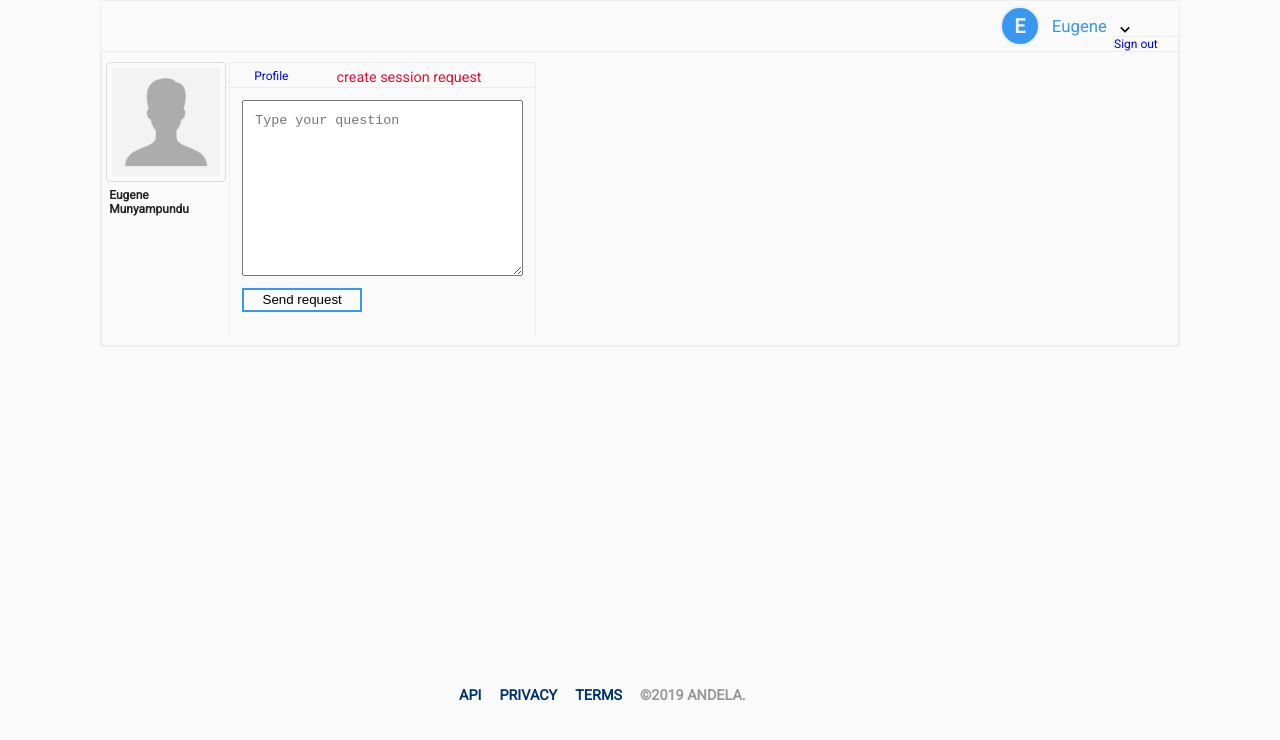
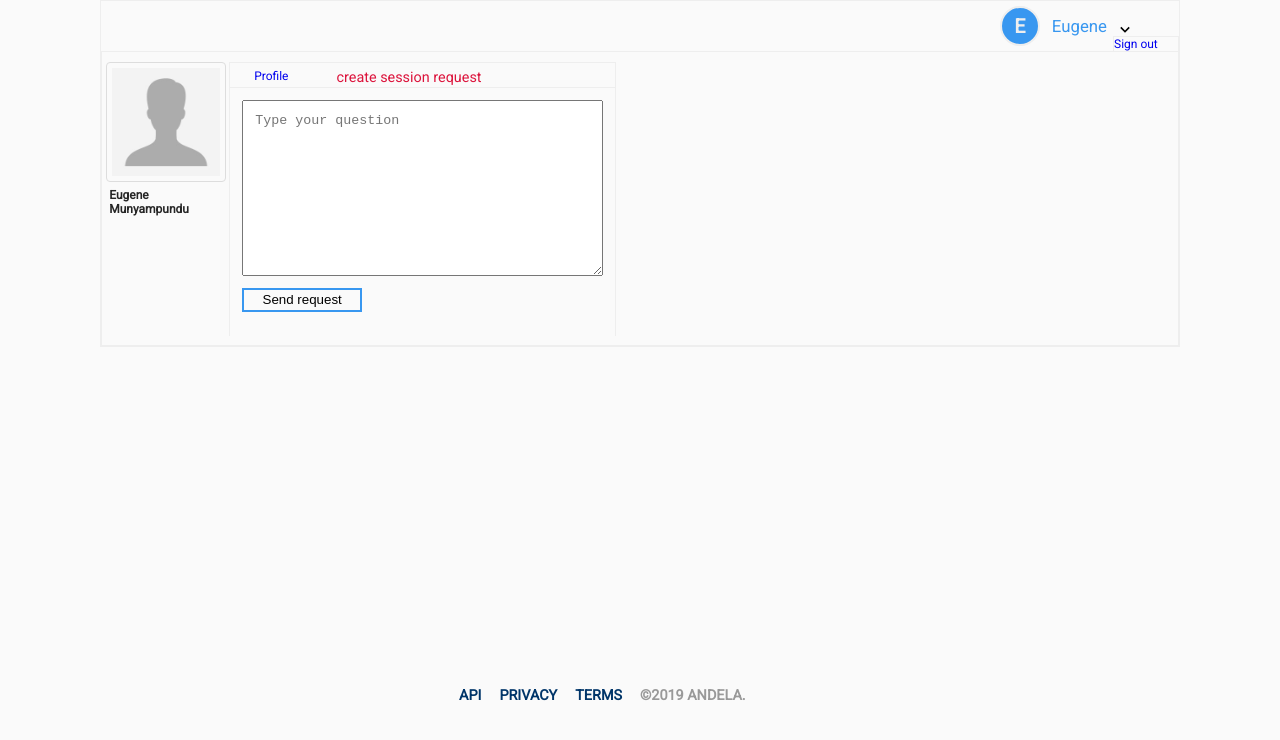
Before and after one commit to habaumugisha1/FreeMentors, a plain HTML site: page UI/pages/specificMentor.html in a window 1280 px wide. Both pictures are taken after a click on the link "create session request". Drawn offline with Linux system fonts and the light colour scheme.

Commit message:
feature(mentorship):user create mentorship session with mentor[Finishes #167617956]

```diff
--- a/UI/pages/specificMentor.html
+++ b/UI/pages/specificMentor.html
@@ -102,7 +102,7 @@
                     <div class="pannel" data-index="1">
                           <div class="request">
                         <form>
-                            <textarea name="" id="" cols="30" rows="10" placeholder="Type your question"></textarea>
+                            <textarea name="" id="" cols=40" rows="10" placeholder="Type your question"></textarea>
                             <button type="submit">Send request</button>
                         </form>
                         </div>
```
